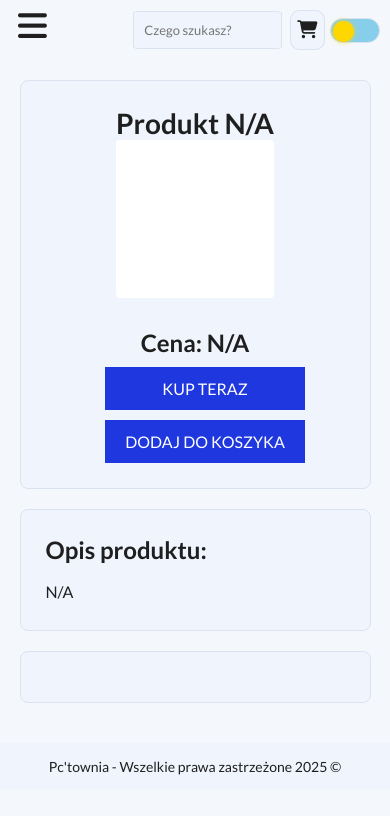
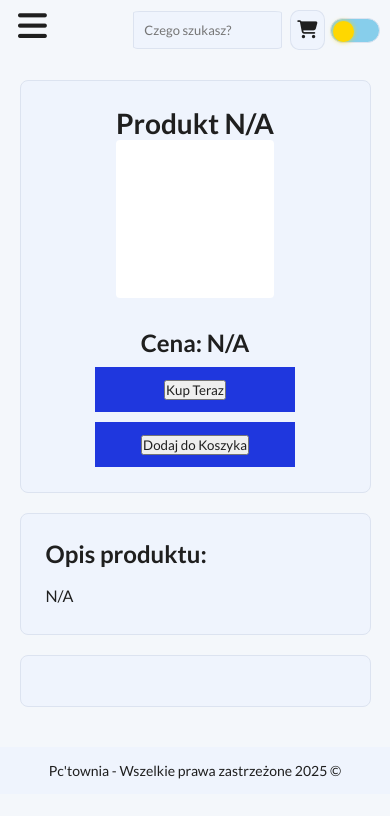
Before and after one commit to lisuseq/PB_Project_WWW, a plain HTML site: page product.html in a window 390 px wide. Drawn offline with Linux system fonts and the light colour scheme.

Commit message:
Naprawa styli

```diff
--- a/style-product.css
+++ b/style-product.css
@@ -308,14 +308,10 @@ html[data-theme='dark'] #theme-toggle::after {
     font-weight: bold;
 }
 
+/* --- POCZĄTEK ZMIAN --- */
+/* Poprawione selektory, aby odnosiły się bezpośrednio do przycisków z ID */
 #buy_now,
 #add_to_cart {
-    width: auto;
-}
-
-#buy_now button,
-#add_to_cart button {
-    width: 100%;
     min-width: 200px;
     width: 210px;
     padding: 12px 25px;
@@ -328,10 +324,12 @@ html[data-theme='dark'] #theme-toggle::after {
     cursor: pointer;
 }
 
-#buy_now button:hover,
-#add_to_cart button:hover {
+#buy_now:hover,
+#add_to_cart:hover {
     background-color: var(--accent-secondary);
 }
+/* --- KONIEC ZMIAN --- */
+
 
 .carousel-btn {
     display: none;
@@ -469,17 +467,15 @@ footer {
         display: block;
     }
 
+    /* --- POCZĄTEK ZMIAN --- */
+    /* Poprawione selektory dla widoku responsywnego */
     #buy_now,
     #add_to_cart {
         width: 90%;
         max-width: 300px;
-    }
-
-    #buy_now button,
-    #add_to_cart button {
-        width: 100%;
         padding: 12px;
     }
+    /* --- KONIEC ZMIAN --- */
 }
 
 @media (max-width: 765px) and (min-width: 481px) {
```
